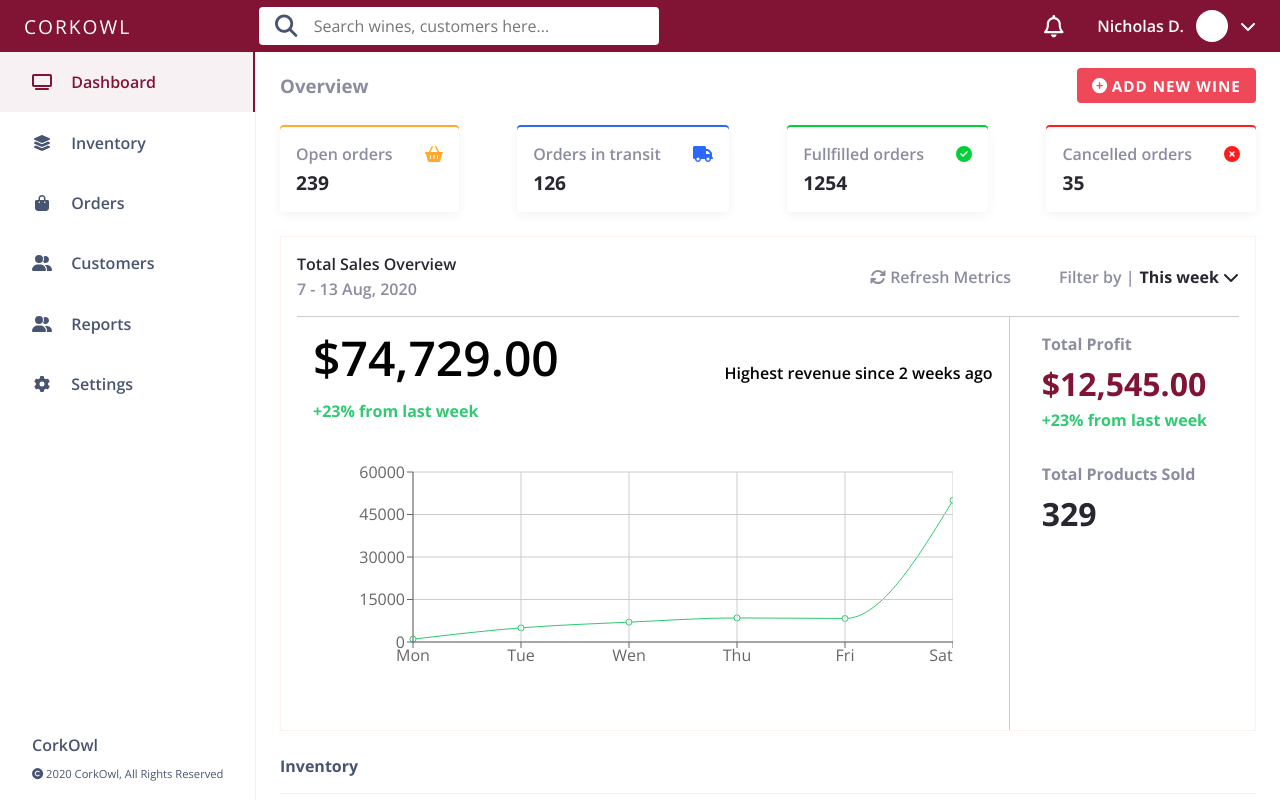
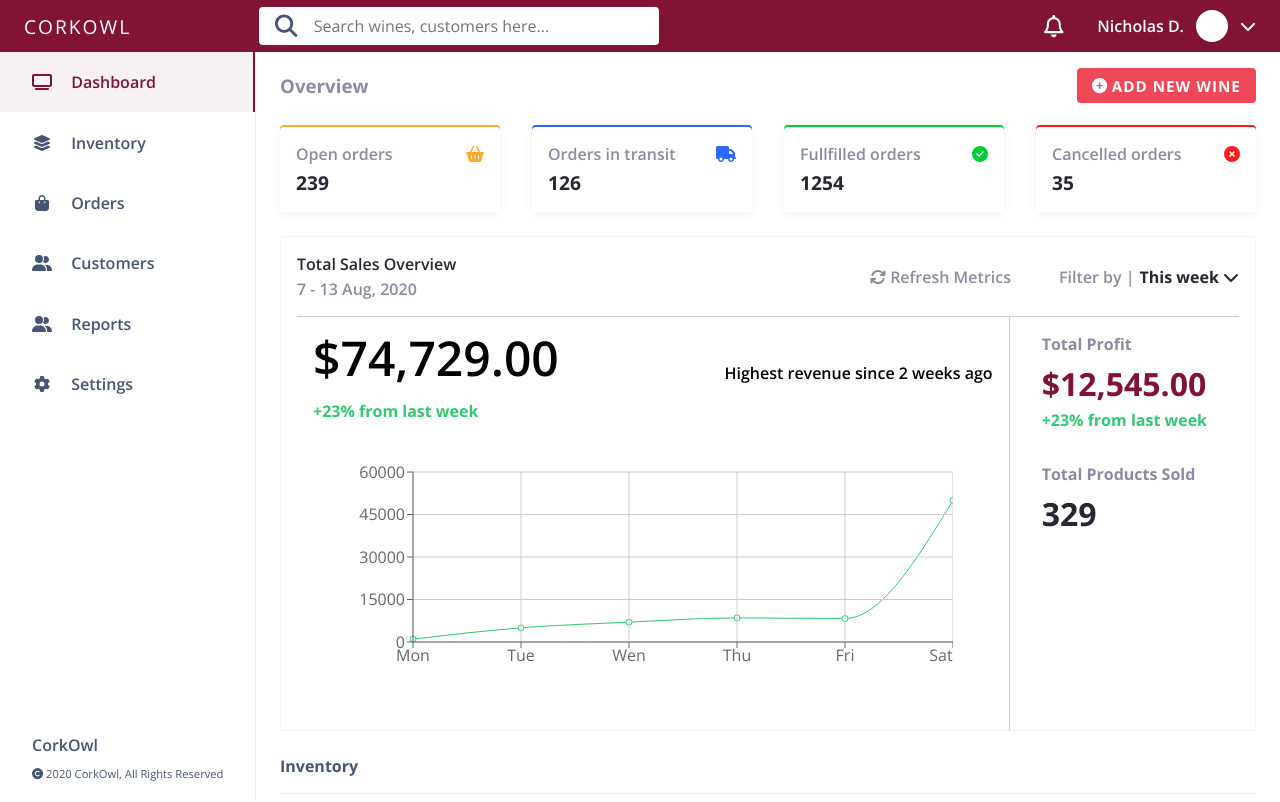
Before and after one commit to iHarryD/thinklink-assignment, a React (Create React App) app: page / in a window 1280 px wide. Shown: the top 802 px of the page. Built offline with nearby package versions, Linux system fonts and the light colour scheme.

Commit message:
style: change order cards container to grid

```diff
--- a/src/components/styled/Generic.styled.ts
+++ b/src/components/styled/Generic.styled.ts
@@ -43,9 +43,9 @@ export const PageHeader = styled.div`
 
 export const OrderCardsContainer = styled.div`
   align-items: center;
-  display: flex;
+  display: grid;
   gap: 2em;
-  justify-content: space-between;
+  grid-template-columns: repeat(4, 1fr);
 `;
 
 export const SectionHeading = styled.p`
```
